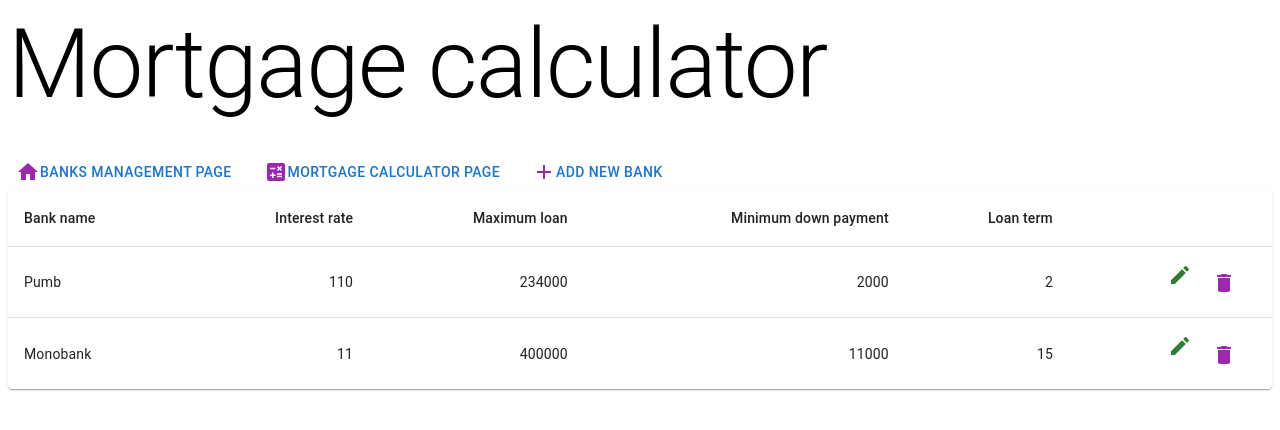
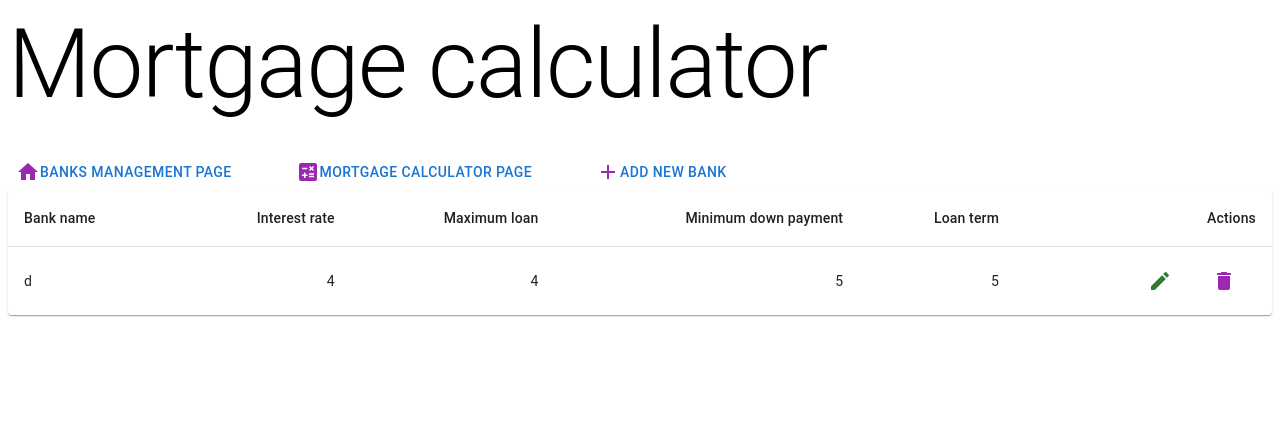
Before and after one commit to alla2021/Mortgage_calculator, a React (Create React App) app in the folder my-app/: page / in a window 1280 px wide. Shown: the top 430 px of the page. Built offline with nearby package versions, Linux system fonts and the light colour scheme; data requests are answered from the project's data file.

Commit message:
fixed types

```diff
--- a/my-app/db.json
+++ b/my-app/db.json
@@ -1,20 +1,12 @@
 {
   "banks": [
     {
-      "id": 624.212873018606,
-      "title": "Pumb",
-      "interestRate": 110,
-      "maximumLoan": 234000,
-      "minimumDownPayment": 2000,
-      "loanTerm": 2
-    },
-    {
-      "id": 74.89019449195911,
-      "title": "Monobank",
-      "interestRate": 11,
-      "maximumLoan": 400000,
-      "minimumDownPayment": 11000,
-      "loanTerm": 15
+      "id": 170.1788102539419,
+      "title": "d",
+      "interestRate": 4,
+      "maximumLoan": 4,
+      "minimumDownPayment": 5,
+      "loanTerm": 5
     }
   ]
 }
--- a/my-app/src/App.tsx
+++ b/my-app/src/App.tsx
@@ -5,6 +5,8 @@ import BanksPage from "../src/pages/BanksPage";
 import AddForm from "../src/components/AddForm";
 import CalculatorPage from "../src/pages/CalculatorPage";
 import { Route, Routes } from "react-router-dom";
+
+
 
 function App() {
   return (
@@ -14,7 +16,7 @@ function App() {
         <Route path="/" element={<BanksPage />} />
         <Route path="/calculator" element={<CalculatorPage />} />
         <Route path="/editbank/:id" element={<EditForm />} />
-        <Route path="/add-bank" element={<AddForm />} />
+        <Route path="/add-bank" element={<AddForm/>} />
       </Routes>
     </>
   );
--- a/my-app/src/components/AddForm.tsx
+++ b/my-app/src/components/AddForm.tsx
@@ -3,12 +3,13 @@ import { Button, TextField } from "@mui/material/";
 import { useNavigate } from "react-router-dom";
 import { addBankBd } from "../bankService";
 
+
 function AddForm() {
   const [title, setTitle] = useState("");
-  const [interestRate, setInterestRate] = useState("");
-  const [maximumLoan, setMaximumLoan] = useState("");
-  const [minimumDownPayment, setMinimumDownPayment] = useState("");
-  const [loanTerm, setLoanTerm] = useState("");
+  const [interestRate, setInterestRate] = useState(0);
+  const [maximumLoan, setMaximumLoan] = useState(0);
+  const [minimumDownPayment, setMinimumDownPayment] = useState(0);
+  const [loanTerm, setLoanTerm] = useState(0);
   const navigate = useNavigate();
 
   function handleClickRedirect() {
@@ -20,14 +21,18 @@ function AddForm() {
     let newBank = {
       id: Math.random() * 1000,
       title,
-      interestRate:parseInt(interestRate),
-      maximumLoan:parseInt(maximumLoan),
-      minimumDownPayment:parseInt(minimumDownPayment),
-      loanTerm:parseInt(loanTerm),
+      interestRate,
+      maximumLoan,
+      minimumDownPayment,
+      loanTerm,
     };
     await addBankBd(newBank);
     handleClickRedirect();
   }
+  const exampleNumberType: number = 0;
+  // function checkChange(e) {
+  //   setInterestRate(e.target.value)
+  // }
 
   return (
     <form className="form" onSubmit={handleAddBankSubmit}>
@@ -46,7 +51,7 @@ function AddForm() {
         type="number"
         required
         value={interestRate}
-        onChange={(e) => setInterestRate(e.target.value)}
+        onChange={(e: React.ChangeEvent<HTMLInputElement>) => setInterestRate(e.target.valueAsNumber)}
       />
       <TextField
         id="filled-basic"
@@ -55,7 +60,7 @@ function AddForm() {
         required
         type="number"
         value={maximumLoan}
-        onChange={(e) => setMaximumLoan(e.target.value)}
+        onChange={(e: React.ChangeEvent<HTMLInputElement>) => setMaximumLoan(e.target.valueAsNumber)}
       />
       <TextField
         id="filled-basic"
@@ -64,7 +69,7 @@ function AddForm() {
         required
         type="number"
         value={minimumDownPayment}
-        onChange={(e) => setMinimumDownPayment(e.target.value)}
+        onChange={(e: React.ChangeEvent<HTMLInputElement>) => setMinimumDownPayment(e.target.valueAsNumber)}
       />
       <TextField
         id="filled-basic"
@@ -73,7 +78,7 @@ function AddForm() {
         variant="outlined"
         type="number"
         value={loanTerm}
-        onChange={(e) => setLoanTerm(e.target.value)}
+        onChange={(e: React.ChangeEvent<HTMLInputElement>) => setLoanTerm(e.target.valueAsNumber)}
       />
       <Button variant="contained" type="submit">
         Add new bank!
--- a/my-app/src/components/EditForm.tsx
+++ b/my-app/src/components/EditForm.tsx
@@ -8,19 +8,19 @@ import { IBank } from "../types";
 function EditForm() {
   const { id } = useParams();
   console.log(id);
-  const [formData, setFormData] = useState({
+  const [formData, setFormData] = useState<IBank>({
     title: "",
-    interestRate: "",
-    maximumLoan: "",
-    minimumDownPayment: "",
-    loanTerm: "",
+    interestRate:0,
+    maximumLoan: 0,
+    minimumDownPayment: 0,
+    loanTerm: 0,
   });
   const navigate = useNavigate();
 
   useEffect(() => {
     async function fetchList() {
       const banks = await getBanks();
-      const editBank = banks.find((item: any) => {
+      const editBank = banks.find((item) => {
         return parseInt(id) === parseInt(item.id);
       });
       setFormData(editBank);
@@ -65,8 +65,8 @@ function EditForm() {
             value={formData.interestRate}
             type="number"
             required
-            onChange={(e) =>
-              setFormData({ ...formData, interestRate: e.target.value })
+            onChange={(e:React.ChangeEvent<HTMLInputElement>) =>
+              setFormData({ ...formData, interestRate: e.target.valueAsNumber })
             }
           />
           <TextField
@@ -76,8 +76,8 @@ function EditForm() {
             required
             type="number"
             value={formData.maximumLoan}
-            onChange={(e) =>
-              setFormData({ ...formData, maximumLoan: e.target.value })
+            onChange={(e:React.ChangeEvent<HTMLInputElement>) =>
+              setFormData({ ...formData, maximumLoan: e.target.valueAsNumber })
             }
           />
           <TextField
@@ -87,8 +87,8 @@ function EditForm() {
             required
             type="number"
             value={formData.minimumDownPayment}
-            onChange={(e) =>
-              setFormData({ ...formData, minimumDownPayment: e.target.value })
+            onChange={(e:React.ChangeEvent<HTMLInputElement>) =>
+              setFormData({ ...formData, minimumDownPayment: e.target.valueAsNumber })
             }
           />
           <TextField
@@ -98,8 +98,8 @@ function EditForm() {
             variant="outlined"
             type="number"
             value={formData.loanTerm}
-            onChange={(e) =>
-              setFormData({ ...formData, loanTerm: e.target.value })
+            onChange={(e:React.ChangeEvent<HTMLInputElement>) =>
+              setFormData({ ...formData, loanTerm: e.target.valueAsNumber })
             }
           />
           <Button variant="contained" type="submit">
--- a/my-app/src/components/Header.tsx
+++ b/my-app/src/components/Header.tsx
@@ -15,7 +15,7 @@ const Header = () => {
           Mortgage calculator
         </Typography>
       </Box>
-      <Stack direction="row" spacing={2}>
+      <Stack direction="row" spacing={6}>
         <Button href="/">
           <HomeIcon color="secondary" />
           Banks management page
--- a/my-app/src/pages/BanksPage.tsx
+++ b/my-app/src/pages/BanksPage.tsx
@@ -25,8 +25,6 @@ const BanksPage = () => {
     });
   }
 
-  const editBank = bank.find((item) => parseInt(id) === item.id);
-
   return (
     <>
       <TableContainer component={Paper}>
@@ -38,7 +36,7 @@ const BanksPage = () => {
               <TableCell align="right">Maximum loan</TableCell>
               <TableCell align="right">Minimum down payment</TableCell>
               <TableCell align="right">Loan term</TableCell>
-              <TableCell align="right"></TableCell>
+              <TableCell align="right">Actions</TableCell>
             </TableRow>
           </TableHead>
           <TableBody>
@@ -55,9 +53,9 @@ const BanksPage = () => {
                 <TableCell align="right">{row.minimumDownPayment}</TableCell>
                 <TableCell align="right">{row.loanTerm}</TableCell>
                 <TableCell align="right">
-                  <Link href={`/editbank/${row.id}`}>
+                  <Button href={`/editbank/${row.id}`}>
                     <EditIcon color="success" />
-                  </Link>
+                  </Button>
                   <Button onClick={() => removeBank(row.id)}>
                     <DeleteIcon color="secondary" />
                   </Button>
--- a/my-app/src/pages/CalculatorPage.tsx
+++ b/my-app/src/pages/CalculatorPage.jsx
@@ -6,11 +6,11 @@ import { Button, TextField } from "@mui/material/";
 import MenuItem from "@mui/material/MenuItem";
 import FormControl from "@mui/material/FormControl";
 import InputLabel from "@mui/material/InputLabel";
-import Select, { SelectChangeEvent } from "@mui/material/Select";
+import Select from "@mui/material/Select";
 
 const CalculatorPage = () => {
   const [bank, setBanks] = useState([]);
-  const [selectedOption, setSelectedOption] = useState("");
+  const [selectedOption, setSelectedOption] = useState([]);
   const [initialLoan, setInitialLoan] = useState("");
   const [downPayment, setDownPayment] = useState("");
 
@@ -23,24 +23,19 @@ const CalculatorPage = () => {
 
   console.log(selectedOption)
 
-  const a = () => {
-    const editBank = bank.find((item) => parseInt(selectedOption) === item.id);
-    console.log('jjj',editBank)
-  }
-
-// const calculatePayment = () => {
-//   // const p = parseInt(selectedOption)
-//   console.log(selectedOption,'ppppp')
-//   // const monthlyRate = parseInt(selectedOption.interestRate) / 12;
-//   // const numberMouthPayment = parseInt(selectedOption.loanTerm) * 12;
-//   // const mounthlyPayment = (initialLoan  * monthlyRate * Math.pow((1 + monthlyRate), numberMouthPayment)))
-//   // return mounthlyPayment /  Math.pow((1 + monthlyRate), numberMouthPayment));
-// }
+const calculate = (e) => {
+  const p = selectedOption;
+  const monthlyRate = (p.interestRate) / 12;
+  console.log(monthlyRate, 'monthlyRate')
+  const numberMouthPayment = p.loanTerm * 12;
+  const mounthlyPayment = initialLoan  * monthlyRate * Math.pow((1 + monthlyRate), numberMouthPayment)
+  const result = mounthlyPayment /  Math.pow((1 + monthlyRate), numberMouthPayment);
+  return console.log(result)
+}
 
   return (
     <>
       <Box>
-        <form className="form" >
           <TextField
             id="filled-basic"
             label="Initial loan"
@@ -74,10 +69,9 @@ const CalculatorPage = () => {
               ))}
             </Select>
           </FormControl>
-          <Button variant="contained" type="submit">
+          <Button variant="contained" type="submit" onClick={calculate}>
             Click
           </Button>
-        </form>
       </Box>
     </>
   );
--- a/my-app/src/types.ts
+++ b/my-app/src/types.ts
@@ -1,5 +1,5 @@
 export interface IBank {
-  id: number;
+  id?: number;
   title: string;
   interestRate: number;
   maximumLoan: number;
```
Also changed, not shown: 1 other file (tests, documents, lock files or other folders).
